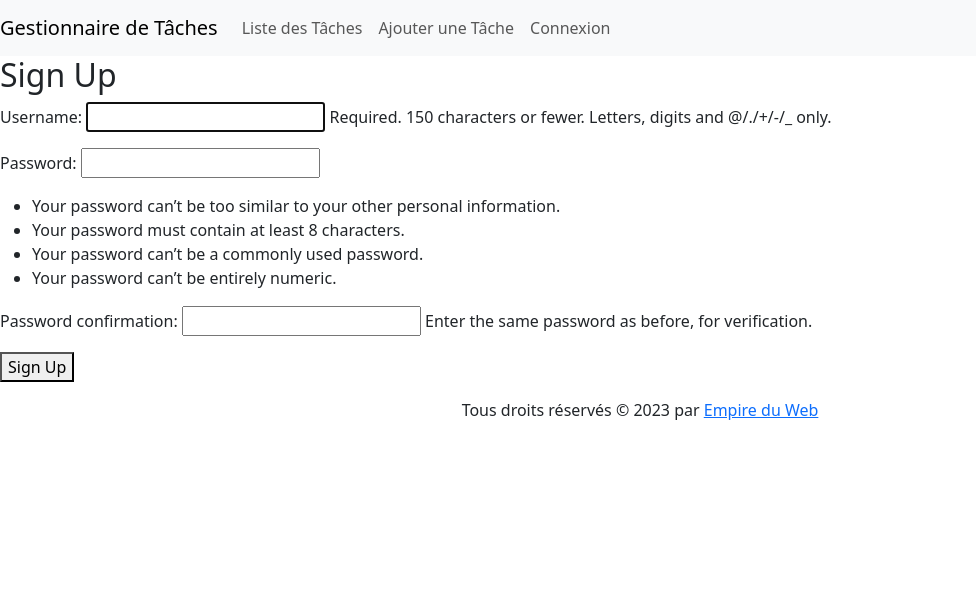
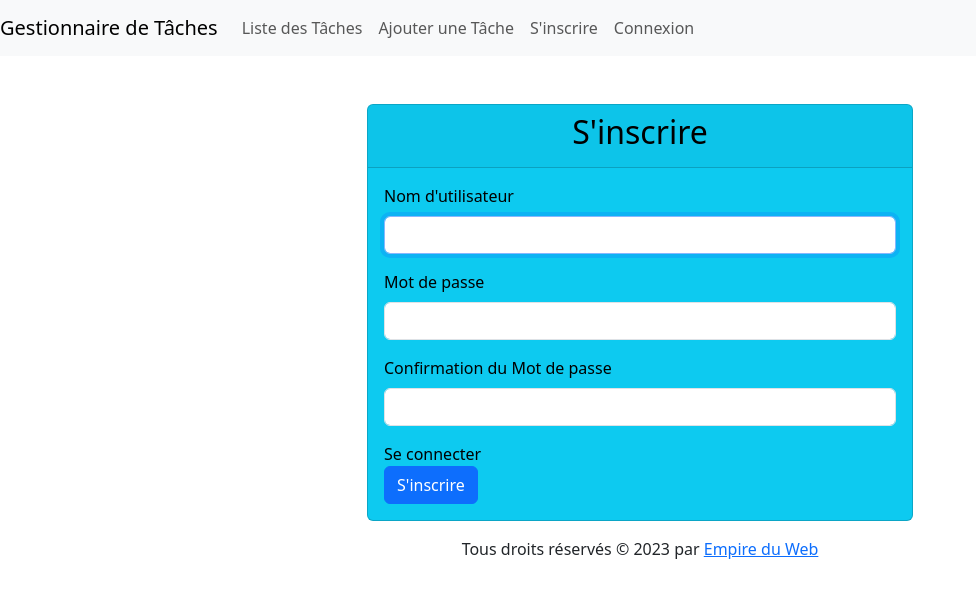
Before and after one commit to Robsroberto/django_task-prjt1, a Django app: page /signup/ in a window 1280 px wide. Shown: the top 598 px of the page, without its empty margins (0-976 px from the left). Run offline with Django 4.2, Linux system fonts and the light colour scheme; some libraries are stand-ins or nearby versions.

Commit message:
tout marche

```diff
--- a/GestionnaireTaches/GestionnaireTaches/templates/base.html
+++ b/GestionnaireTaches/GestionnaireTaches/templates/base.html
@@ -32,6 +32,9 @@
                     <li class="nav-item">
                         <a class="nav-link" href="{% url 'task_create' %}">Ajouter une Tâche</a>
                     </li>
+                    <li class="nav-item">
+                        <a class="nav-link" href="{% url 'signup' %}">S'inscrire</a>
+                    </li>
                     {% if user.is_authenticated %}
                         <li class="nav-item">
                             <a class="nav-link" href="{% url 'logout' %}">Déconnexion</a>
--- a/GestionnaireTaches/GestionnaireTaches/templates/registration/login.html
+++ b/GestionnaireTaches/GestionnaireTaches/templates/registration/login.html
@@ -23,7 +23,7 @@
                 <label for="{{ form.password.id_for_label }}" class="form-label">Mot de passe</label>
                 {{ form.password }}
               </div>
-
+              <a class="nav-link" href="{% url 'signup' %}">S'inscrire</a>
               <button type="submit" class="btn btn-primary">Login</button>
             </form>
 
--- a/GestionnaireTaches/tasks_app/forms.py
+++ b/GestionnaireTaches/tasks_app/forms.py
@@ -1,6 +1,7 @@
 from django import forms
 from .models import Task
-from django.contrib.auth.forms import AuthenticationForm
+from django.contrib.auth.forms import AuthenticationForm ,UserCreationForm
+from django.contrib.auth.models import User
 
 class TaskForm(forms.ModelForm):
     class Meta:
@@ -27,3 +28,25 @@ class CustomAuthenticationForm(AuthenticationForm):
         required=True,
         help_text='Required. Your password.'
     )
+class CustomUserCreationForm(UserCreationForm):
+    class Meta:
+        model = User  # Assurez-vous d'importer User depuis django.contrib.auth.models
+        fields = ['username', 'password1', 'password2']  # Les champs que vous voulez inclure dans le formulaire
+
+    # Personnalisez les widgets et les attributs des champs comme vous le souhaitez
+    username = forms.CharField(
+        widget=forms.TextInput(attrs={'class': 'form-control'}),
+        max_length=30,
+        required=True,
+        help_text='Required. 30 characters or fewer. Letters, digits and @/./+/-/_ only.'
+    )
+    password1 = forms.CharField(
+        widget=forms.PasswordInput(attrs={'class': 'form-control'}),
+        required=True,
+        help_text='Required. Your password.'
+    )
+    password2 = forms.CharField(
+        widget=forms.PasswordInput(attrs={'class': 'form-control'}),
+        required=True,
+        help_text='Enter the same password as before, for verification.'
+    )
--- a/GestionnaireTaches/tasks_app/templates/tasks_app/signup.html
+++ b/GestionnaireTaches/tasks_app/templates/tasks_app/signup.html
@@ -2,11 +2,53 @@
 
 {% extends 'base.html' %}
 
+
 {% block content %}
-  <h2>Sign Up</h2>
-  <form method="post">
-    {% csrf_token %}
-    {{ form.as_p }}
-    <button type="submit">Sign Up</button>
-  </form>
+  <div class="container">
+    <div class="row justify-content-center mt-5">
+      <div class="col-md-6">
+        <div class="card text-bg-info ">
+          <div class="card-header text-center">
+            <h2 class="text-center">S'inscrire</h2>
+          </div>
+          <div class="card-body">
+            <form method="post" class="form">
+              {% csrf_token %}
+
+              <!-- Champ pour le nom d'utilisateur -->
+              <div class="mb-3">
+                <label for="{{ form.username.id_for_label }}" class="form-label">Nom d'utilisateur</label>
+                {{ form.username }}
+              </div>
+
+              <!-- Champ pour le mot de passe -->
+              <div class="mb-3">
+                <label for="{{ form.password1.id_for_label }}" class="form-label">Mot de passe</label>
+                {{ form.password1 }}
+              </div>
+              <div class="mb-3">
+                <label for="{{ form.password2.id_for_label }}" class="form-label">Confirmation du Mot de passe</label>
+                {{ form.password2 }}
+              </div>
+              <a class="nav-link" href="{% url 'login' %}">Se connecter</a>
+              <button type="submit" class="btn btn-primary">S'inscrire</button>
+            </form>
+
+            {% if form.errors %}
+              <div class="alert alert-danger mt-3">
+                <strong>Oops!</strong> Il y a des erreurs dans le formulaire. Veuillez corriger les erreurs ci-dessous :
+                <ul>
+                  {% for field, errors in form.errors.items %}
+                    {% for error in errors %}
+                      <li>{{ field|capfirst }}: {{ error }}</li>
+                    {% endfor %}
+                  {% endfor %}
+                </ul>
+              </div>
+            {% endif %}
+          </div>
+        </div>
+      </div>
+    </div>
+  </div>
 {% endblock %}
--- a/GestionnaireTaches/tasks_app/templates/tasks_app/task_form.html
+++ b/GestionnaireTaches/tasks_app/templates/tasks_app/task_form.html
@@ -28,11 +28,11 @@
               {{ form.completed }}
             </div> -->
             <div class="form-check form-switch mb-3">
-                <input type="checkbox" class="form-check-input" role="switch" id="flexSwitchCheckDefault" name="completed">
+                <input type="checkbox" class="form-check-input " role="switch" id="flexSwitchCheckDefault" name="completed" disabled>
                 <label class="custom-control-label" for="customSwitch">Complété</label>
             </div>
 
-            <button type="submit" class="btn btn-primary">Enregistrer</button>
+            <button type="submit" class="btn btn-primary ">Enregistrer</button>
           </form>
 
           {% if form.errors %}
--- a/GestionnaireTaches/tasks_app/views.py
+++ b/GestionnaireTaches/tasks_app/views.py
@@ -1,3 +1,4 @@
+from datetime import datetime
 from .models import Task
 from django.shortcuts import render, redirect
 from django.urls import reverse,reverse_lazy
@@ -7,11 +8,15 @@ from django.views import View
 from django.views.generic import ListView, CreateView
 
 from .forms import TaskForm,CustomAuthenticationForm
+from .forms import CustomUserCreationForm
 
 from django.contrib.auth.mixins import LoginRequiredMixin
 from django.contrib.auth.forms import UserCreationForm
-from django.contrib.auth import login
+from django.contrib.auth import login, authenticate
 from django.contrib.auth.views import LogoutView,LoginView
+from django.contrib.auth.models import User
+
+
 # from django.contrib.auth.decorators import login_required
 
 # Create your views here.
@@ -28,6 +33,15 @@ class TaskCreateView(LoginRequiredMixin,CreateView):
     template_name = 'tasks_app/task_form.html'
     success_url = '/tasks/'
 
+    # def form_valid(self, form):
+    #     form.instance.created_by = self.request.user  # Associez la tâche à l'utilisateur actuel
+    #     return super().form_valid(form)
+
+    def form_valid(self, form):
+        # Définir automatiquement created_by comme l'utilisateur connecté
+        form.instance.created_by = self.request.user
+        return super().form_valid(form)
+
 class TaskUpdateView(LoginRequiredMixin, UpdateView):
     model = Task
     form_class = TaskForm  # Utilisez votre propre formulaire
@@ -35,6 +49,21 @@ class TaskUpdateView(LoginRequiredMixin, UpdateView):
 
     def get_success_url(self):
         return reverse('task_list')  # Rediriger après la modification vers la liste des tâches
+    def form_valid(self, form):
+        task = form.save(commit=False)
+
+        # Vérifiez si la case à cocher "completed" a été cochée
+        if task.completed:
+            # Si elle a été cochée, mettez à jour la date de complétion
+            task.completed_date = datetime.now() # Utilisez la date et l'heure actuelles
+        else:
+            # Si elle n'a pas été cochée, définissez la date de complétion sur None
+            task.completed_date = None
+
+        task.save()
+        form.instance.created_by = self.request.user
+
+        return super().form_valid(form)
 
 class TaskDeleteView(LoginRequiredMixin, DeleteView):
     model = Task
@@ -63,18 +92,20 @@ class TaskDeleteView(LoginRequiredMixin, DeleteView):
 
 def signup_view(request):
     if request.method == 'POST':
-        form = UserCreationForm(request.POST)
+        form = CustomUserCreationForm(request.POST)
         if form.is_valid():
             user = form.save()
             login(request, user)
-            return redirect('tasks_list')  # Rediriger vers la page des tâches après l'inscription
+            return redirect('../login/')  # Rediriger vers la page des tâches après l'inscription
     else:
-        form = UserCreationForm()
+        form = CustomUserCreationForm()
     return render(request, 'tasks_app/signup.html', {'form': form})
 
 
 class CustomLogoutView(LogoutView):
-    next_page = reverse_lazy('tasks_app/task_list.html')  # Remplacez 'your_login_page' par le nom de votre page de connexion
+    # next_page = reverse_lazy('tasks_app/task_list.html')  # Remplacez 'your_login_page' par le nom de votre page de connexion
+    next_page = '/tasks/'  # Remplacez par l'URL vers laquelle vous souhaitez rediriger après la déconnexion
+
 
 
 
```
Also changed, not shown: GestionnaireTaches/tasks_app/models.py (+7 -0 lines), GestionnaireTaches/tasks_app/templates/tasks_app/task_list.html (+6 -2 lines), GestionnaireTaches/db.sqlite3, GestionnaireTaches/tasks_app/migrations/0002_task_completed_date.py (added), GestionnaireTaches/tasks_app/migrations/0003_task_created_by.py (added), GestionnaireTaches/tasks_app/migrations/0004_alter_task_created_by.py (added), GestionnaireTaches/tasks_app/migrations/0005_alter_task_created_by.py (added), GestionnaireTaches/tasks_app/migrations/0006_alter_task_created_by.py (added).
